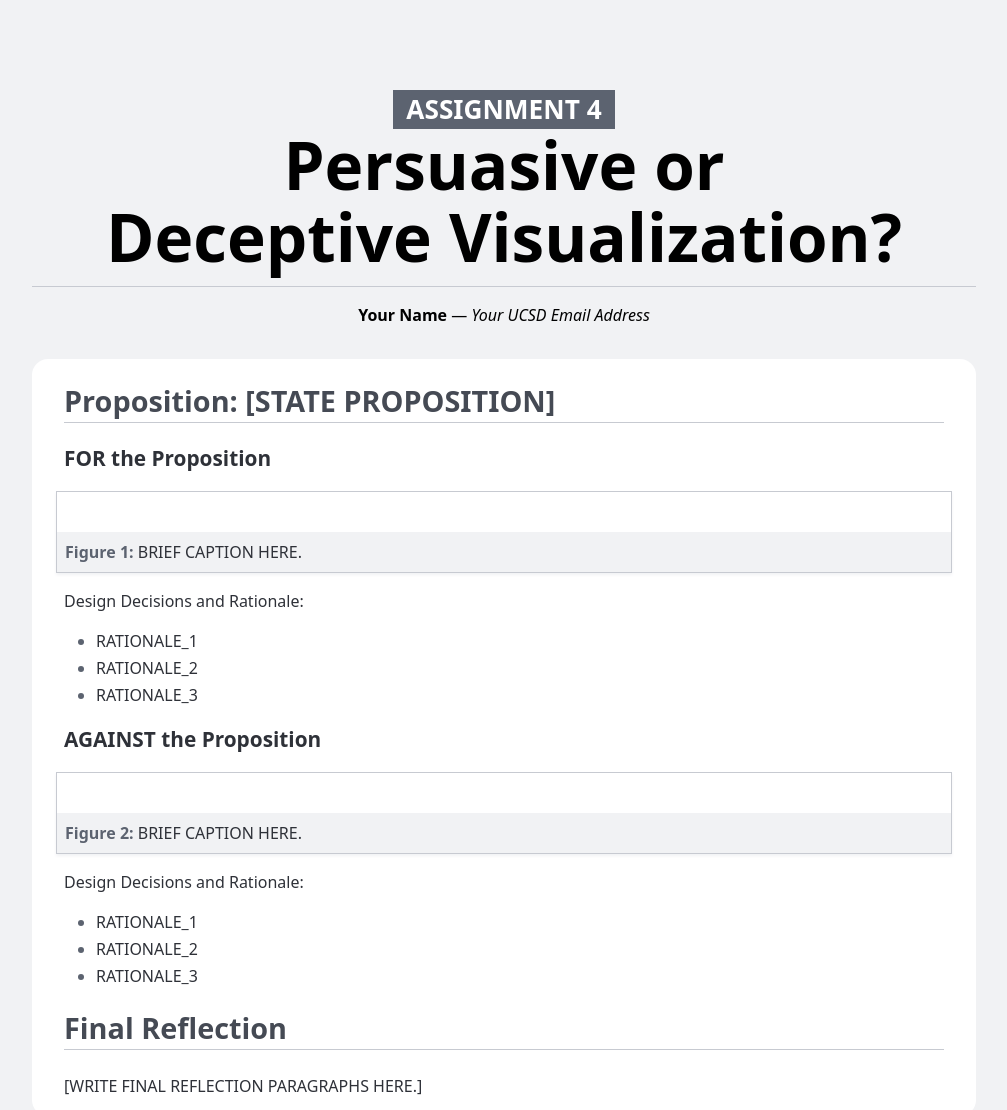
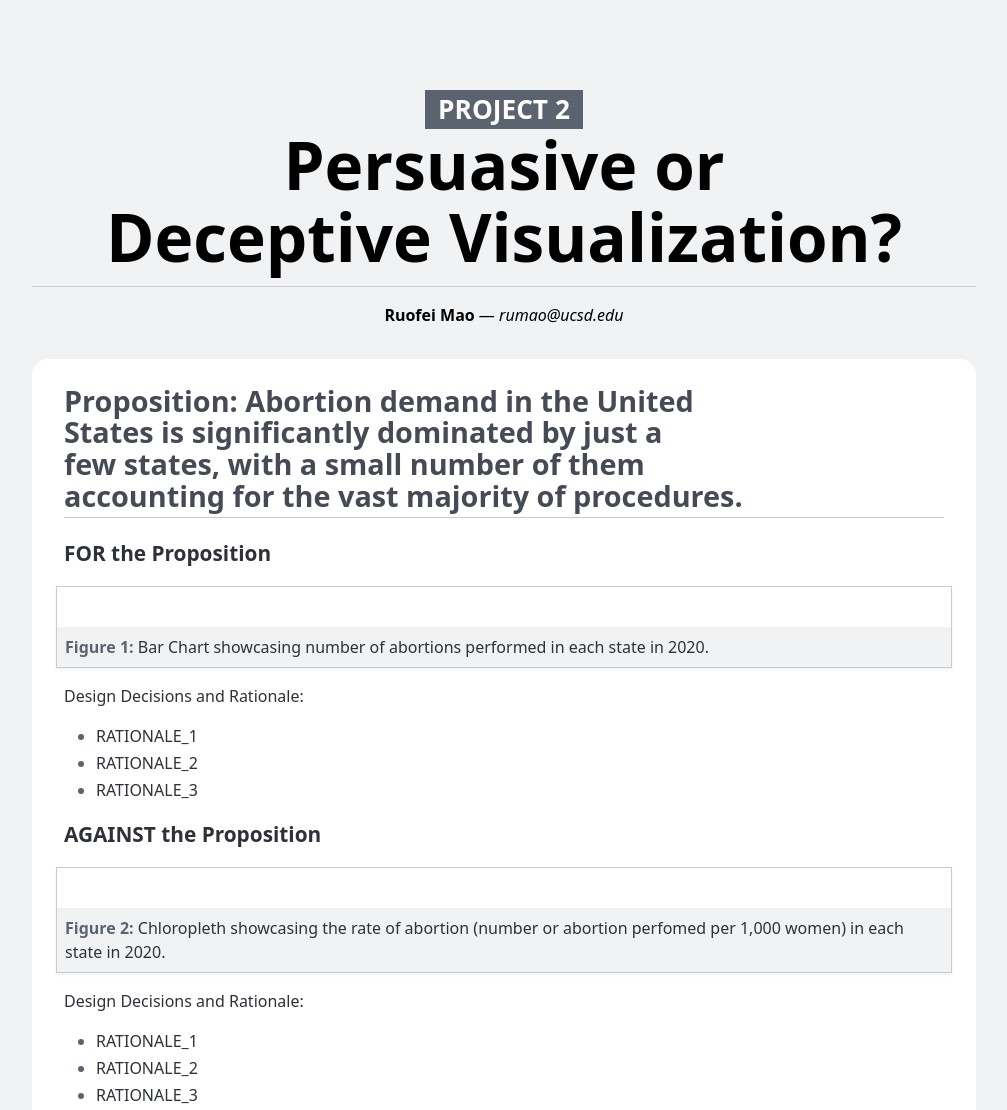
Before and after one commit to aaarf404/dsc106_project2, a plain HTML site: page project2_report.html in a window 1280 px wide. Shown: the top 1110 px of the page, without its empty margins (136-1143 px from the left). Drawn offline with Linux system fonts and the light colour scheme.

Commit message:
Update project2_report.html

```diff
--- a/project2_report.html
+++ b/project2_report.html
@@ -144,22 +144,23 @@
   <body>
     <header>
       <h1>
-        <small>Assignment 4</small>
+        <small>Project 2</small>
         Persuasive or Deceptive Visualization?
       </h1>
 
-      <p><strong>Your Name</strong> — <em>Your UCSD Email Address</em></p>
+      <p><strong>Ruofei Mao</strong> — <em>rumao@ucsd.edu</em></p>
     </header>
 
     <main>
-      <h2>Proposition: [STATE PROPOSITION]</h2>
+      <h2>Proposition: Abortion demand in the United States is significantly dominated by just a few states, with a small number of them accounting for the vast majority of procedures.
+      </h2>
 
       <section>
         <h3>FOR the Proposition</h3>
 
         <figure>
           <img src="IMAGE_FILENAME" alt="" />
-          <figcaption>BRIEF CAPTION HERE.</figcaption>
+          <figcaption>Bar Chart showcasing number of abortions performed in each state in 2020.</figcaption>
         </figure>
 
         <p>Design Decisions and Rationale:</p>
@@ -176,7 +177,7 @@
 
         <figure>
           <img src="IMAGE_FILENAME" alt="" />
-          <figcaption>BRIEF CAPTION HERE.</figcaption>
+          <figcaption>Chloropleth showcasing the rate of abortion (number or abortion perfomed per 1,000 women) in each state in 2020.</figcaption>
         </figure>
 
         <p>Design Decisions and Rationale:</p>
```
